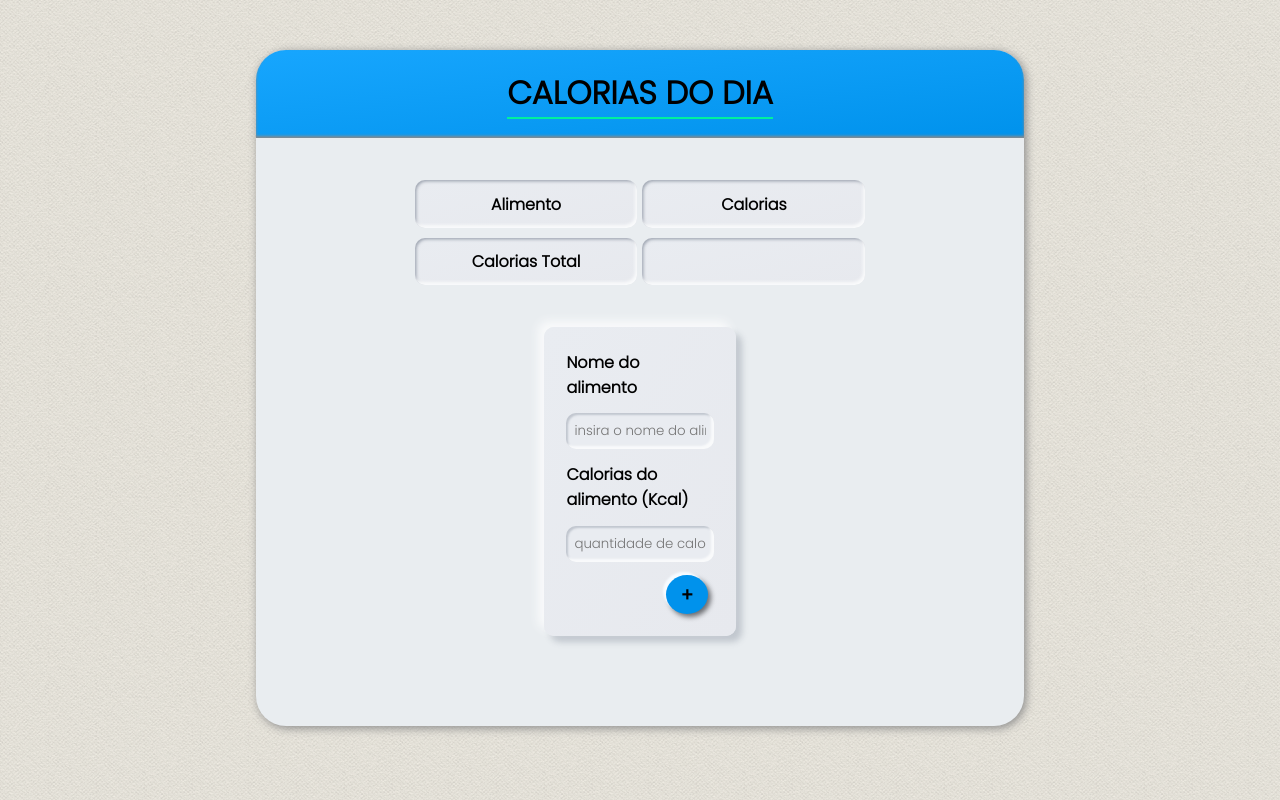
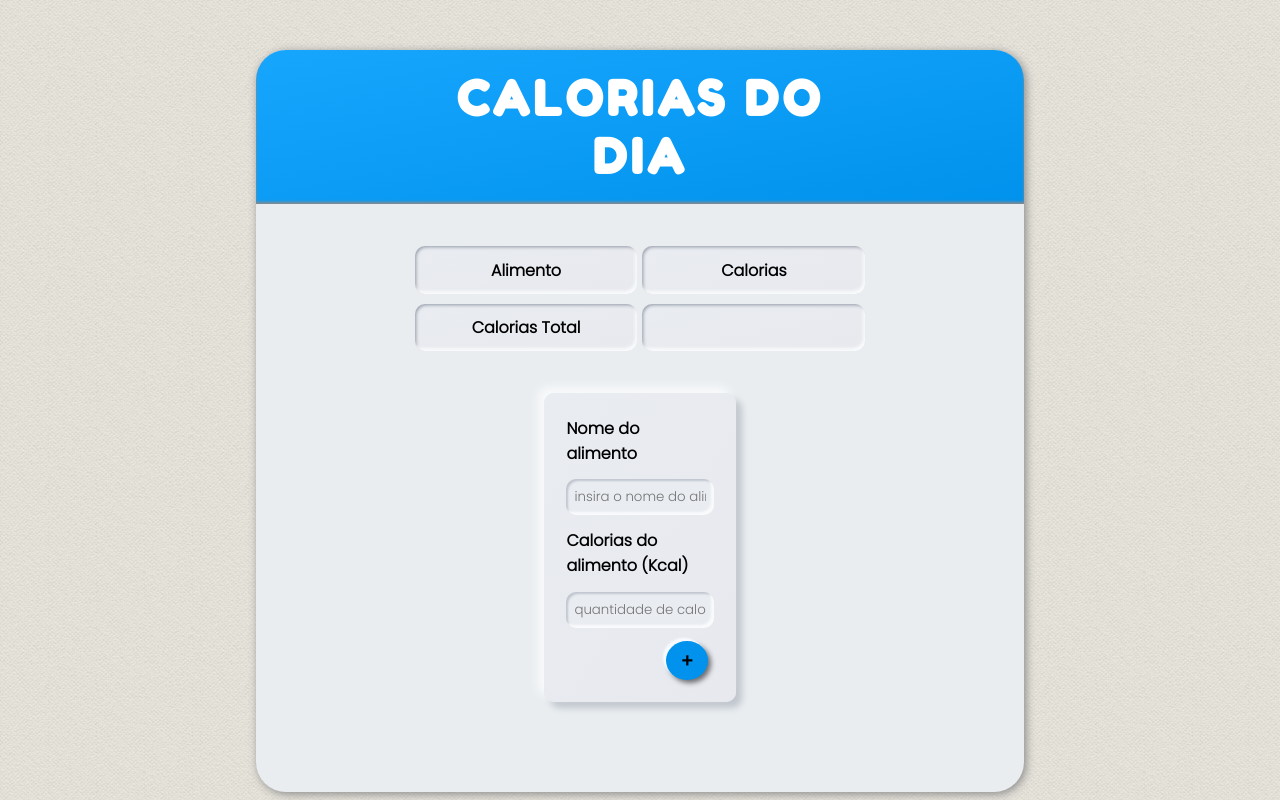
Before and after one commit to daniel-srj/rastreador-calorias, a plain HTML site: page index.html in a window 1280 px wide. Drawn offline with Linux system fonts and the light colour scheme.

Commit message:
Add files via upload

```diff
--- a/stylee.css
+++ b/stylee.css
@@ -1,4 +1,4 @@
-@import url('https://fonts.googleapis.com/css2?family=Montserrat+Alternates:wght@300&family=Poppins:wght@300&display=swap');
+@import url('https://fonts.googleapis.com/css2?family=Montserrat+Alternates:wght@300&family=Poppins:wght@300&display=swap&family=Fredoka+One&display=swap');
 html *{
 	font-family: 'Poppins', sans-serif;
 }
@@ -27,10 +27,12 @@ body{
  }
 
  header h1{
-	font-size: 2em;
+	font-family: 'Fredoka One', cursive;
+	font-size: 3em;
+	letter-spacing: 4px;
+	color: rgb(255, 255, 255);
 	display:inline-block;
 	vertical-align:	middle;
-	border-bottom: 2px solid #00f19d;
 	text-transform: uppercase;
 
 }
```
